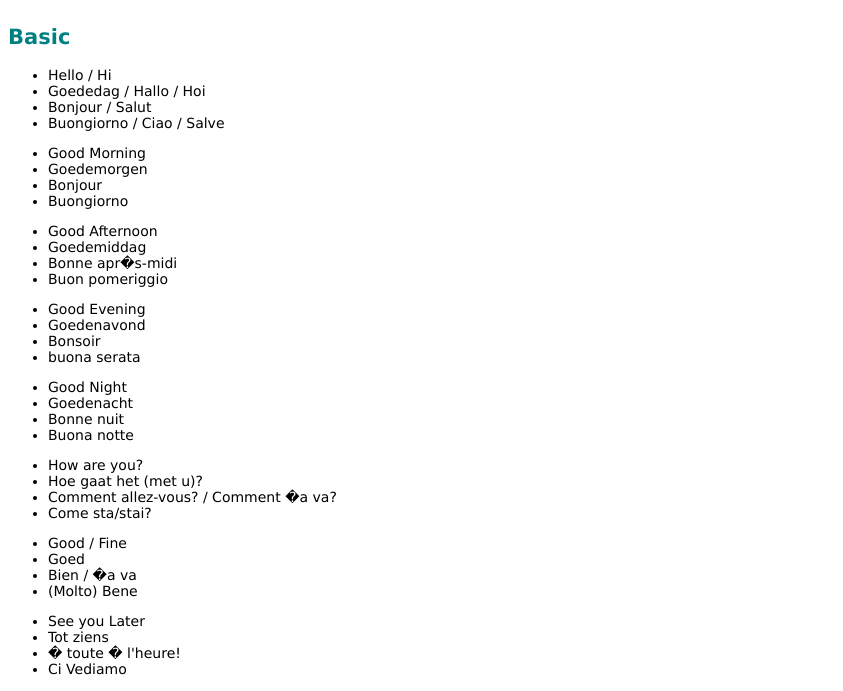
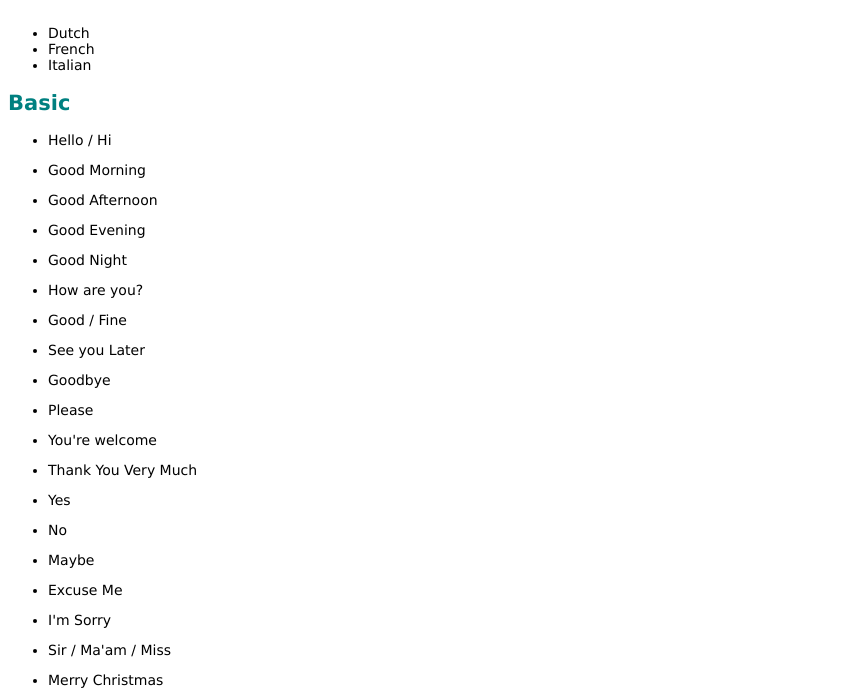
Before and after one commit to jvanord/phrasebook, a plain HTML site: page index.html in a window 1280 px wide. Shown: the part 80-771 px from the top of the page, without its empty margins (0-843 px from the left). Drawn offline with nearby package versions, Linux system fonts and the light colour scheme.

Commit message:
functional

```diff
--- a/index.html
+++ b/index.html
@@ -3,8 +3,6 @@
 
 <head>
 	<title>Phrase Book</title>
-	<link rel="shortcut icon" type="image/png" sizes="128x128" href="/Content/Images/Icons/indasys128.png" />
-	<link rel="shortcut icon" type="image/png" sizes="196x196" href="/Content/Images/Icons/indasys196.png" />
 	<style>
 		body,
 		td,
@@ -38,8 +36,12 @@
 			cursor: pointer;
 		}
 
-		.x-collapsed {
+		.collapsed, .translation {
 			display: none;
+		}
+
+		.category-toggle, #languages li {
+			cursor: pointer;
 		}
 	</style>
 </head>
@@ -51,6 +53,11 @@
 		<h4>ERROR</h4>
 		<p id="error-message">App not initialized.</p>
 	</div>
+	<ul id='languages'>
+		<li data-language='dutch'>Dutch</li>
+		<li data-language='french'>French</li>
+		<li data-language='italian'>Italian</li>
+	</ul>
 	<div id="categories"></div>
 	<script src="https://code.jquery.com/jquery-2.2.3.min.js"></script>
 	<script src="data.js"></script>
@@ -63,6 +70,7 @@
 				for (var i = 0; i < DATA.length; i++) {
 					addTranslation(DATA[i]);
 				}
+				$('.category').first().slideDown();
 			}
 			function fail(message, data) {
 				console.error(message, data);
@@ -79,7 +87,7 @@
 			function createOrGetCategory(name) {
 				var catId = 'category-' + name;
 				if ($('#' + catId).length) return catId;
-				$('#categories').append($('<h2/>').attr('target', catId).addClass('category-toggle').text(name));
+				$('#categories').append($('<h2/>').attr('target', catId).addClass('category-toggle').text(name).on('click', onCategoryHeadingClick));
 				$('#categories').append($('<div/>').attr('id', catId).addClass('category collapsed'));
 				return catId;
 			}
@@ -97,14 +105,27 @@
 				var catId = createOrGetCategory(data.category);
 				var $list = $('<ul/>')
 					.append($('<li/>').addClass('english').text(data.english))
-					.append($('<li/>').addClass('dutch').text(data.dutch || 'N/A'))
-					.append($('<li/>').addClass('french').text(data.french || 'N/A'))
-					.append($('<li/>').addClass('italian').text(data.italian || 'N/A'));
+					.append($('<li/>').addClass('translation dutch').text(data.dutch || 'N/A'))
+					.append($('<li/>').addClass('translation french').text(data.french || 'N/A'))
+					.append($('<li/>').addClass('translation italian').text(data.italian || 'N/A'));
 				$('#' + catId).append($($list));
 			}
-			return { run, onErrorCloseClick };
+			function onCategoryHeadingClick(e) {
+				toggleCategory($(e.target).attr('target'));
+			}
+			function toggleCategory(catId) {
+				$('.category').slideUp();
+				$('#' + catId).slideDown();
+			}
+			function onLanguageClick(e) {
+				var targetLang = $(e.target).data('language');
+				$('.translation').slideUp();
+				$('.' + targetLang).slideDown();
+			};
+			return { run, onErrorCloseClick, onLanguageClick };
 		})(window.jQuery);
 		$('#error-close').click(app.onErrorCloseClick);
+		$('body').on('click', '#languages li', app.onLanguageClick);
 		app.run();
 	</script>
 </body>
```
